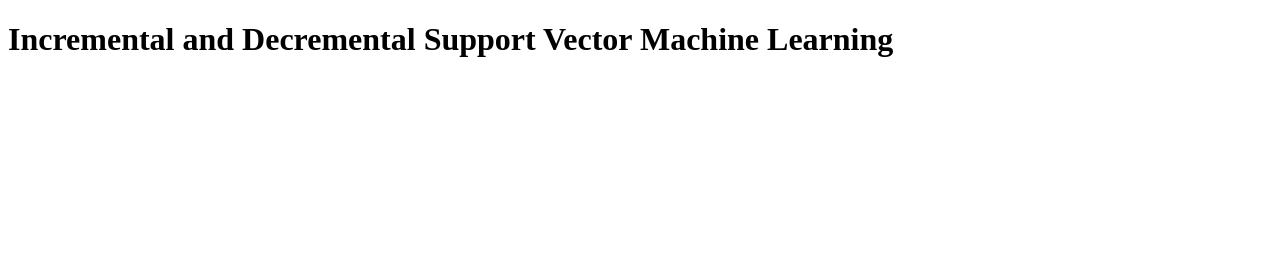
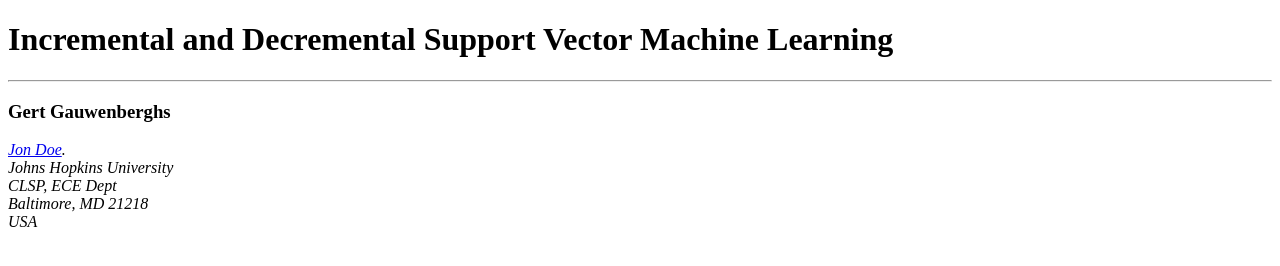
Before and after one commit to maurizio-dominici/paper-html, a plain HTML site: page index.html in a window 1280 px wide. Drawn offline with Linux system fonts and the light colour scheme.

Commit message:
add adderes

```diff
--- a/index.html
+++ b/index.html
@@ -8,6 +8,20 @@
 <body>
     <h1>Incremental and Decremental Support Vector Machine Learning</h1>
 
+     <hr />
+
+     <h3>Gert Gauwenberghs</h3>
+
+        <address>
+          <a href="gert@jhu.edu">Jon Doe</a>.<br>
+          Johns Hopkins University<br>
+          CLSP, ECE Dept<br>
+          Baltimore, MD 21218<br>
+          USA
+        </address>
+
+
+
 
 
 
```
